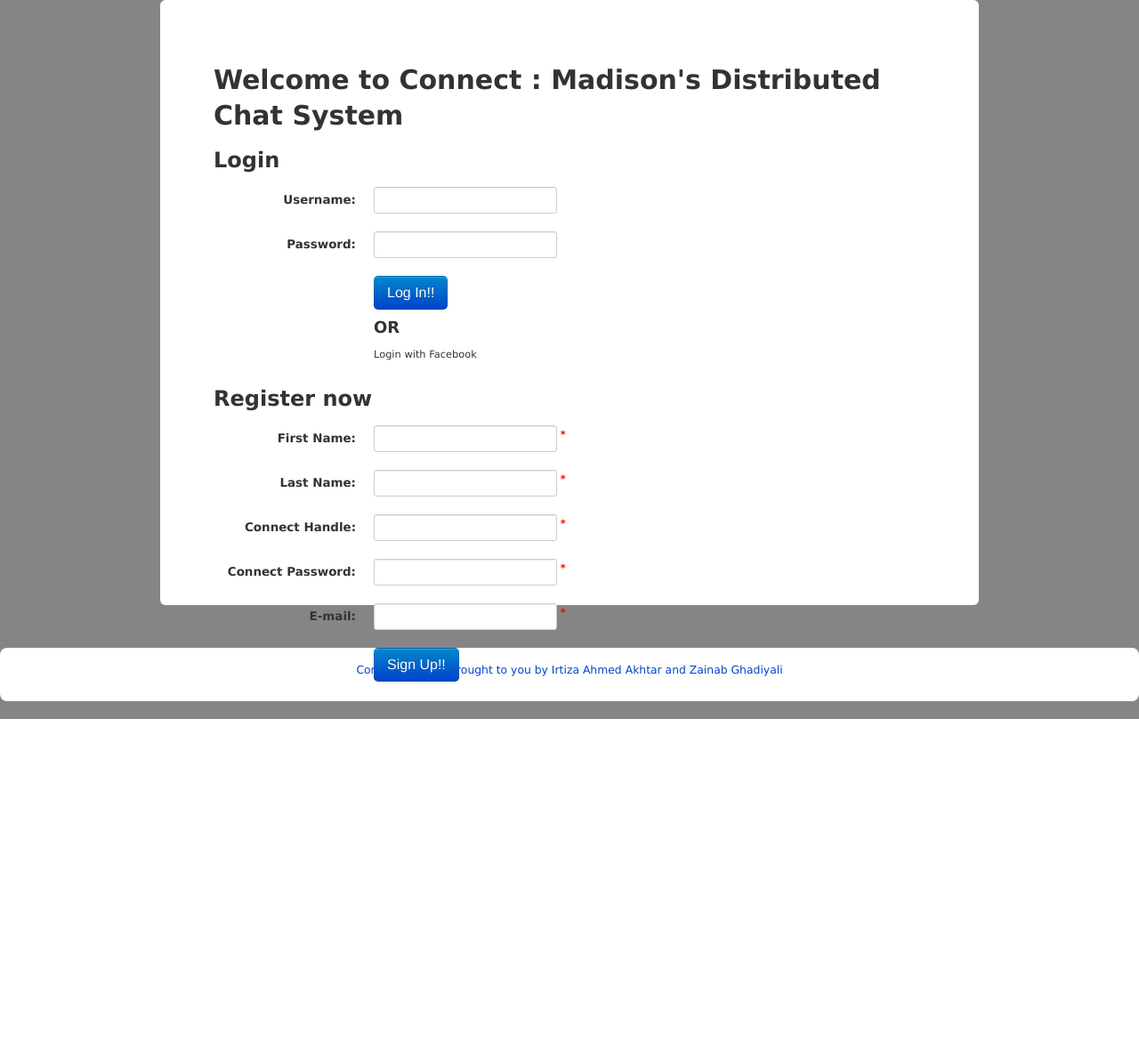
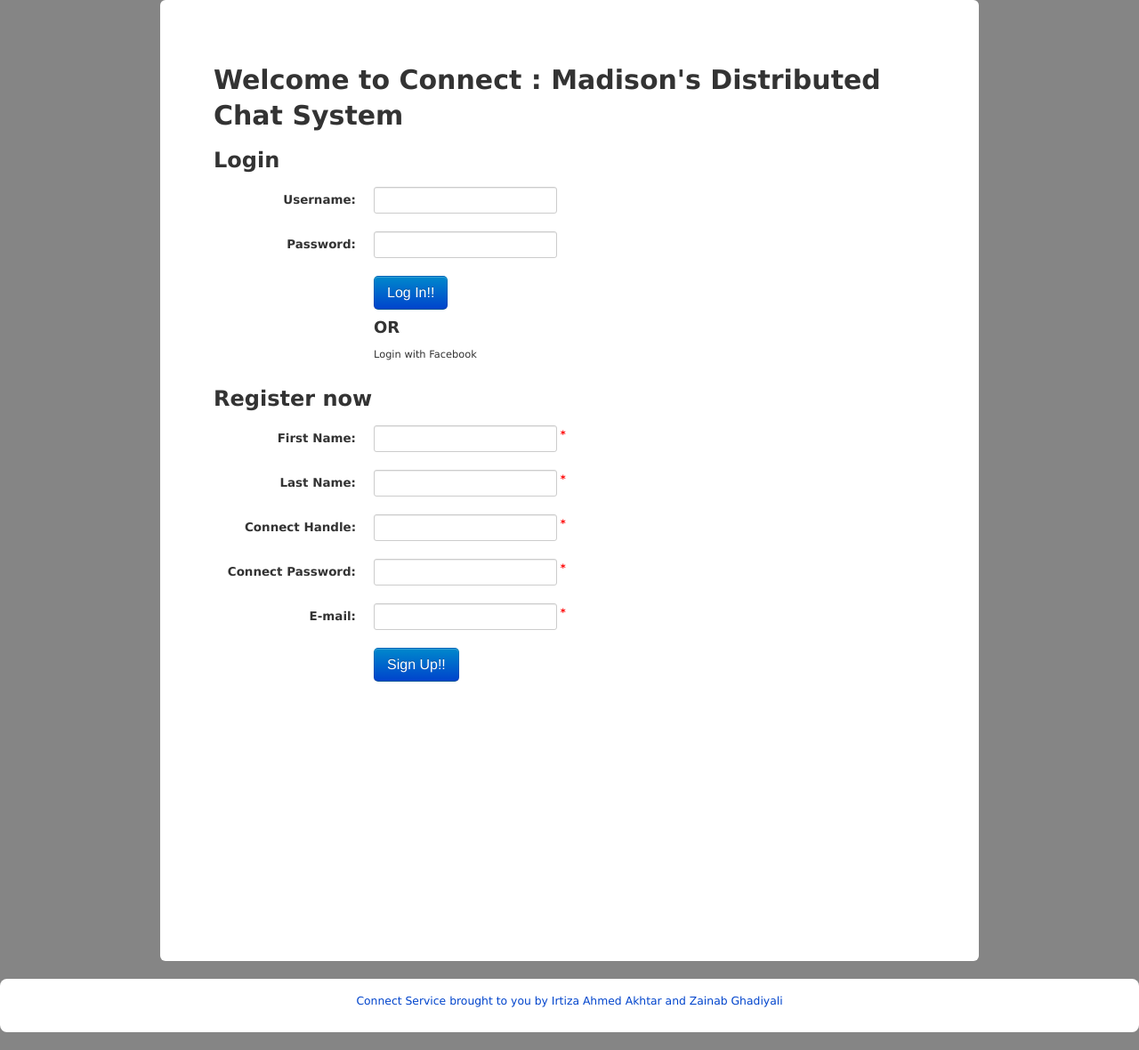
Before and after one commit to heyeon/739_chat, a PHP site: page / in a window 1280 px wide. Shown: the whole page at 89% size. Before the commit the page ends 808 px from the top, so only its background shows below. Run offline with PHP 8.4, Linux system fonts and the light colour scheme; data that the repository does not hold is empty; some libraries are stand-ins or nearby versions.

Commit message:
Fixing style on login page

```diff
--- a/connect/css/connect.css
+++ b/connect/css/connect.css
@@ -6,7 +6,7 @@ body
 #body
 {
 	width: 800px;
-	height: 70%;
+	height: 120%;
 	margin:auto
 }
 
```
